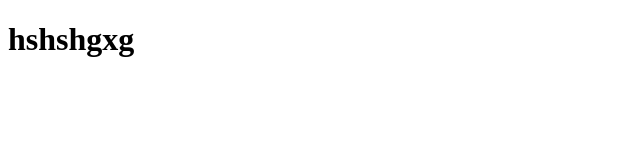
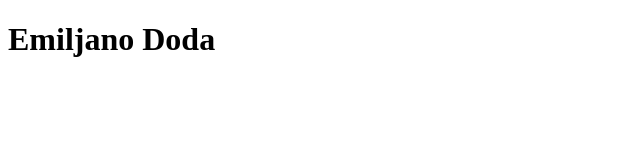
Before and after one commit to emilianododa/project-with-github, a plain HTML site: page index.html in a window 1280 px wide. Shown: the whole page, without its empty margins (0-640 px from the left). Drawn offline with Linux system fonts and the light colour scheme.

Commit message:
change name

```diff
--- a/index.html
+++ b/index.html
@@ -5,6 +5,6 @@
     <title>Document</title>
 </head>
 <body>
-    <h1>hshshgxg</h1>
+    <h1>Emiljano Doda</h1>
 </body>
 </html>
```
